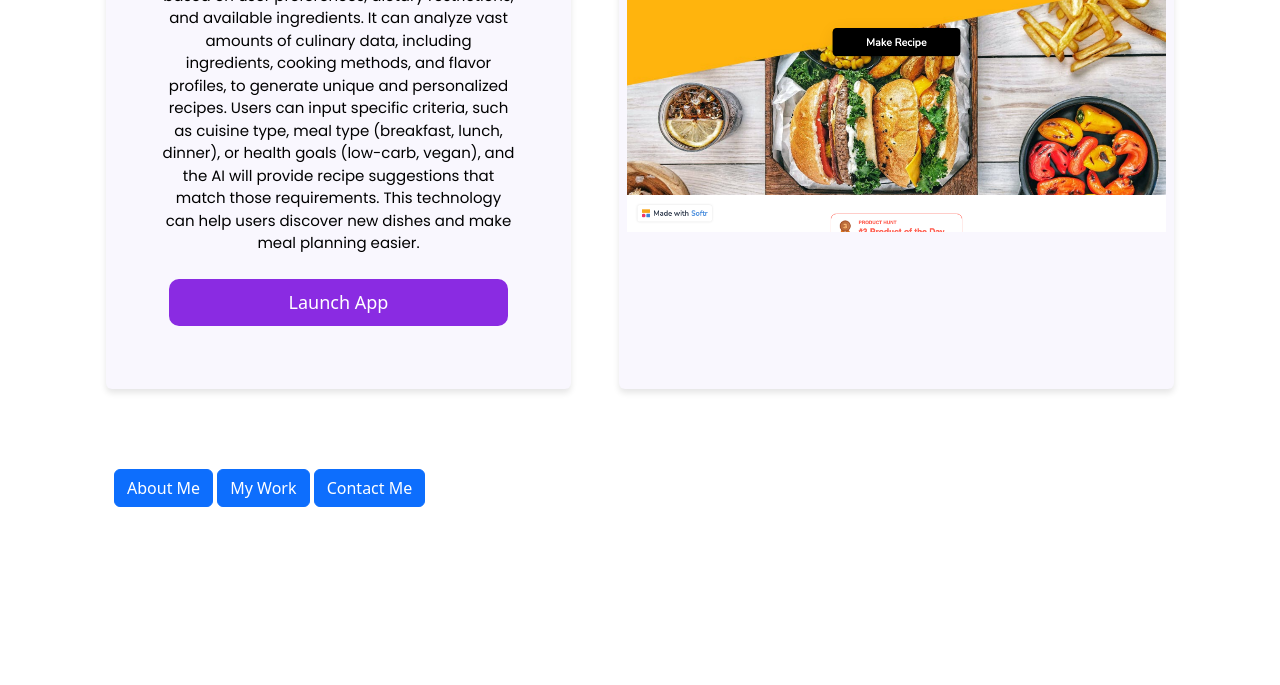
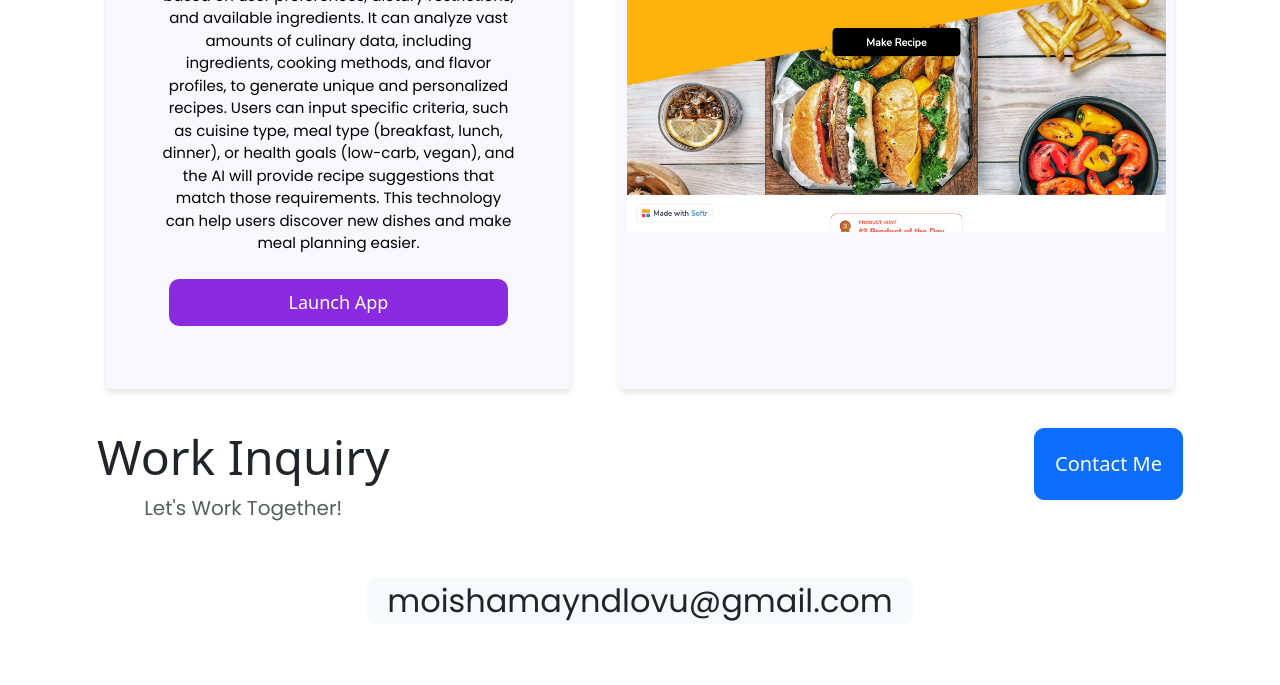
Before and after one commit to Maymoiz/My-portfolio-project, a plain HTML site: page index.html in a window 1280 px wide. Shown: the part 1987-2672 px from the top of the page. Before the commit the page ends 2550 px from the top, so only its background shows below. Drawn offline with nearby package versions, Linux system fonts and the light colour scheme.

Commit message:
added the footer

```diff
--- a/index.html
+++ b/index.html
@@ -82,20 +82,32 @@
                     Users can input specific criteria, such as cuisine type, meal type (breakfast, lunch, dinner), or health goals (low-carb, vegan), and the AI will provide recipe suggestions that match those requirements.
                     This technology can help users discover new dishes and make meal planning easier.
             </p>
-                <a href="#" class="button d-flex justify-content-center" title="Learn more">Launch App</a>
+                <a href="#" class="button d-flex justify-content-center" title="Learn more" id="end">Launch App</a>
             </div>
             <div class="col d-none d-lg-block  p-2 m-4  rounded" id="end">
                 <img src="images/ai-recipe-generator.png" alt="Recipe Generator" class="img-fluid "  title="AI Recipe Generator">
             </div>
         </div>
     </div>
- <div class="row gx-5">
-    <div class="col-md-5 m-5 p-2">
-        <a href="about.html" class="btn btn-primary" title="about me">About Me</a>
-        <a href="work.html" class="btn btn-primary" title="my work">My Work</a>
-        <a href="contact.html" class="btn btn-primary" title="contact page">Contact Me</a>
-    </div>
- </div>
 
+    <footer class="md-5 align-items-center">
+        <div class="contact-box d-flex justify-content-between">
+            <div>
+            <h4>Work Inquiry</h4>
+            <p class="text-muted">Let's Work Together!</p>
+            </div>
+            <div>
+            <a href="contact.html" class="btn btn-primary">Contact Me</a>
+            </div>
+        </div>
+        <p class="text-center text-decoration-none md-5 m-2 p-2  ">
+        <a href="emailto:moishamayndlovu@gmail.com" class="bg-light fs-2 text-dark">moishamayndlovu@gmail.com</a>
+    </p><br><br>
+<div class="d-flex justify-content-center ">
+        <a href="https://www.linkedin.com/in/moisha-ndlovu-39095b2a1/" class="md-5 fs-1 p-2 m-2"><i class="fa-brands fa-linkedin"></i></a>
+        <a href="https://web.whatsapp.com/" class="md-5 fs-1 p-2 m-2"><i class="fa-brands fa-whatsapp"></i></a>
+        <a href="https://www.shecodes.io/graduates/165276-moisha-ndlovu" class="md-5 fs-1 p-2 m-2"><i class="fa-solid fa-graduation-cap"></i></a>
+    </div><br>
+    </footer>
 </body>
 </html>
--- a/src/styles.css
+++ b/src/styles.css
@@ -236,3 +236,18 @@ nav a:hover{
 nav li.active a{
     color: red;
 }
+.contact-box .btn{
+    padding: 20px;
+    border-radius: 10px;
+    font-size: 20px;
+}
+.contact-box{
+    margin: 15px;
+}
+.contact-box h4{
+    font-size: 48px;
+}
+ .text-muted{
+padding: 0;
+font-size: 20px;
+}
```
Also changed, not shown: contact.html (+9 -5 lines).
